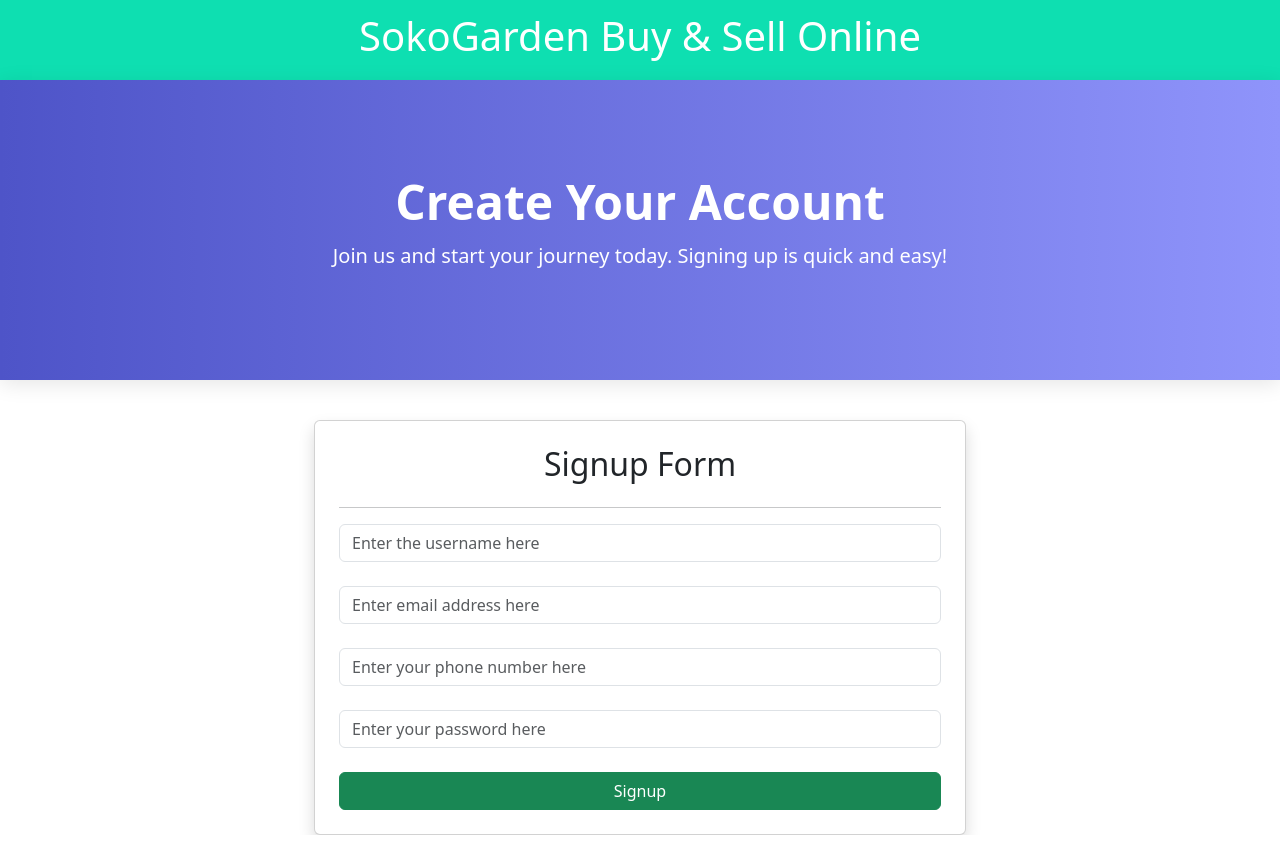
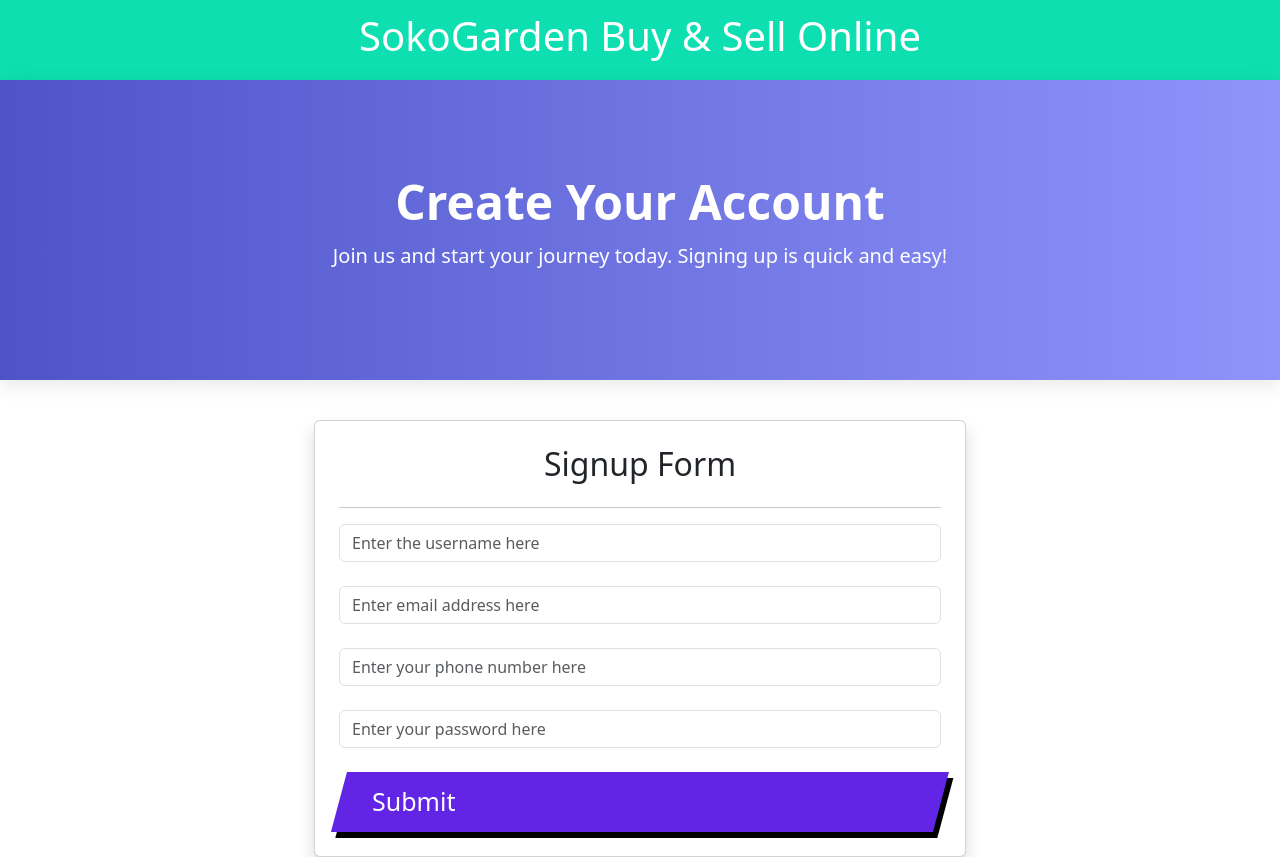
Before and after one commit to madlib-doom/Sokogarden-ui, a React (Create React App) app: page /signup in a window 1280 px wide. Before the commit the page ends 835 px from the top, so only its background shows below. Built offline with nearby package versions, Linux system fonts and the light colour scheme.

Commit message:
first commit

```diff
--- a/src/componets/Signup.jsx
+++ b/src/componets/Signup.jsx
@@ -116,7 +116,36 @@
             />
             <br />
 
-            <button type="submit" className="btn btn-success w-100">Signup</button>
+            <button type="submit" className="cta w-100">
+  <span className="span">Submit</span>
+  <span className="second">
+    <svg
+      width="50px"
+      height="20px"
+      viewBox="0 0 66 43"
+      xmlns="http://www.w3.org/2000/svg"
+    >
+      <g fill="none">
+        <path
+          className="one"
+          d="M40.1543933,3.89485454 ..."
+          fill="#FFFFFF"
+        ></path>
+        <path
+          className="two"
+          d="M20.1543933,3.89485454 ..."
+          fill="#FFFFFF"
+        ></path>
+        <path
+          className="three"
+          d="M0.154393339,3.89485454 ..."
+          fill="#FFFFFF"
+        ></path>
+      </g>
+    </svg>
+  </span>
+</button>
+
           </form>
         </div>
       </div>
--- a/src/componets/stylings/Signup.css
+++ b/src/componets/stylings/Signup.css
@@ -149,3 +149,86 @@
 .globe .wrapper span:nth-child(14) { left: 429px; }
 .globe .wrapper span:nth-child(15) { left: 462px; }
 .globe .wrapper span:nth-child(16) { left: 495px; }
+
+/* From Uiverse.io by mobinkakei */
+.cta {
+  display: flex;
+  padding: 11px 33px;
+  text-decoration: none;
+  font-size: 25px;
+  color: white;
+  background: #6225e6;
+  transition: 1s;
+  box-shadow: 6px 6px 0 black;
+  transform: skewX(-15deg);
+  border: none;
+  cursor: pointer;
+}
+
+.cta:focus {
+  outline: none;
+}
+
+.cta:hover {
+  transition: 0.5s;
+  box-shadow: 10px 10px 0 #fbc638;
+}
+
+.cta .second {
+  transition: 0.5s;
+  margin-right: 0px;
+}
+
+.cta:hover .second {
+  transition: 0.5s;
+  margin-right: 45px;
+}
+
+.span {
+  transform: skewX(15deg);
+}
+
+.second {
+  width: 20px;
+  margin-left: 30px;
+  position: relative;
+  top: 12%;
+}
+
+.one {
+  transition: 0.4s;
+  transform: translateX(-60%);
+}
+
+.two {
+  transition: 0.5s;
+  transform: translateX(-30%);
+}
+
+.cta:hover .three {
+  animation: color_anim 1s infinite 0.2s;
+}
+
+.cta:hover .one {
+  transform: translateX(0%);
+  animation: color_anim 1s infinite 0.6s;
+}
+
+.cta:hover .two {
+  transform: translateX(0%);
+  animation: color_anim 1s infinite 0.4s;
+}
+
+@keyframes color_anim {
+  0% {
+    fill: white;
+  }
+
+  50% {
+    fill: #fbc638;
+  }
+
+  100% {
+    fill: white;
+  }
+}
```
